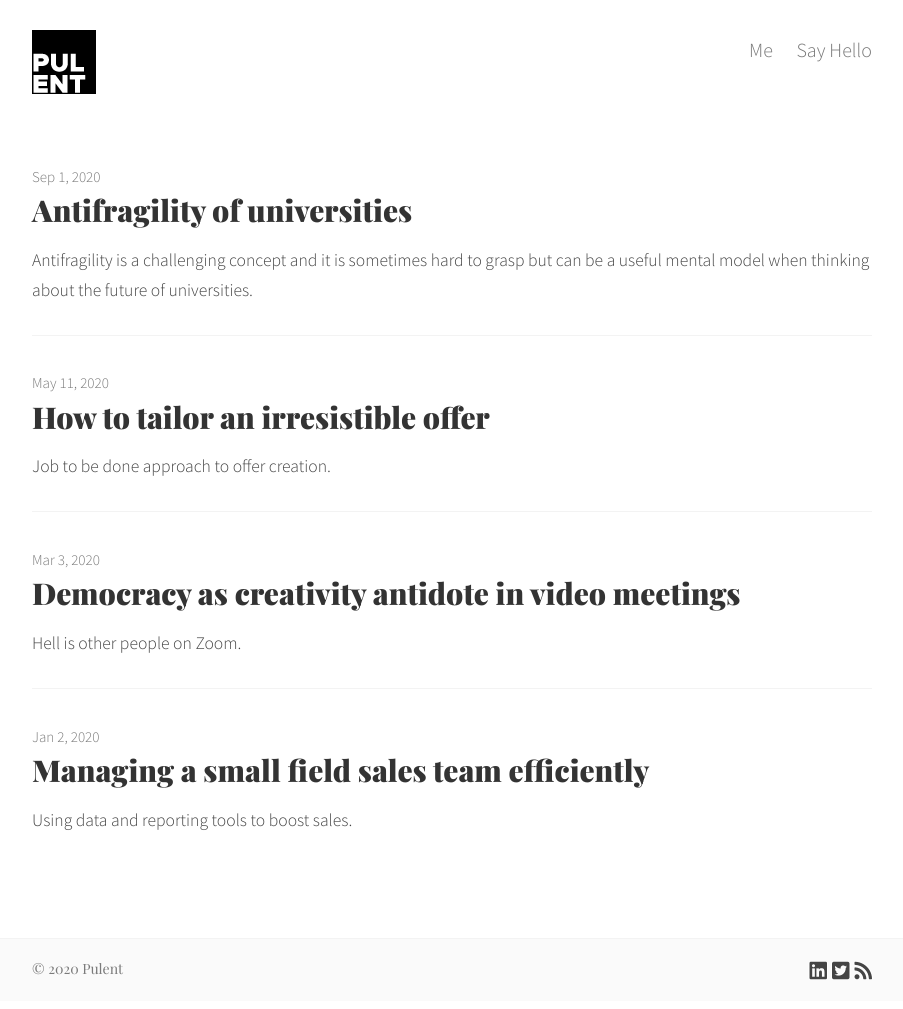
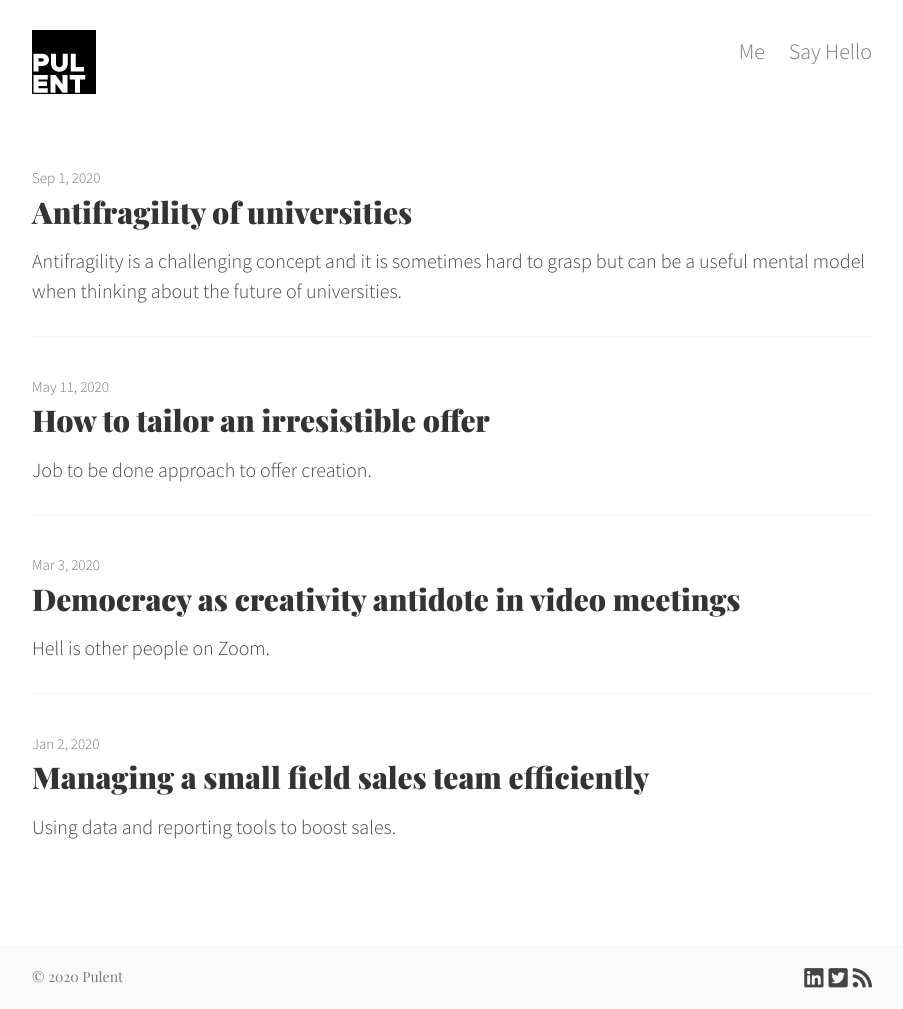
Before and after one commit to pulentcom/pulent.github.io, a Jekyll site: the page built from index.html, in a window 1280 px wide. Shown: the whole page, without its empty margins (188-1091 px from the left). Built offline with Jekyll 4.4.1, drawn with Linux system fonts in a browser that asks for light colours; nearby versions of some CDN libraries; some web fonts are replaced; the list of posts is cut into pages by our own code.

Commit message:
font size increased from 88% to 100% summary

```diff
--- a/_sass/_variables.scss
+++ b/_sass/_variables.scss
@@ -1,5 +1,5 @@
 // Typography
-$base-font-size: 14px !default;
+$base-font-size: 16px !default;
 $bold-font-weight: bold !default;
 $font-family: 'Source Sans Pro', 'Helvetica Neue', Helvetica, sans-serif !default;
 $line-height: 1.5 !default;
@@ -10,8 +10,8 @@ $monospace-font-family: 'Source Code Pro', Consolas, monospace !default;
 $h1: 1.5rem !default;
 $h2: 1.5rem !default;
 $h3: 1.25rem !default;
-$h4: 1rem !default;
-$h5: 1rem !default;
+$h4: 1.15rem !default;
+$h5: 1.1rem !default;
 $h6: .75rem !default;
 $h00: 4rem !default;
 $h0: 3rem !default;
--- a/_sass/basscss/_base-typography.scss
+++ b/_sass/basscss/_base-typography.scss
@@ -3,7 +3,7 @@
 body {
   font-family: $font-family;
   line-height: $line-height;
-  font-size: 88%;
+  font-size: 100%;
 }
 
 h1,
```
